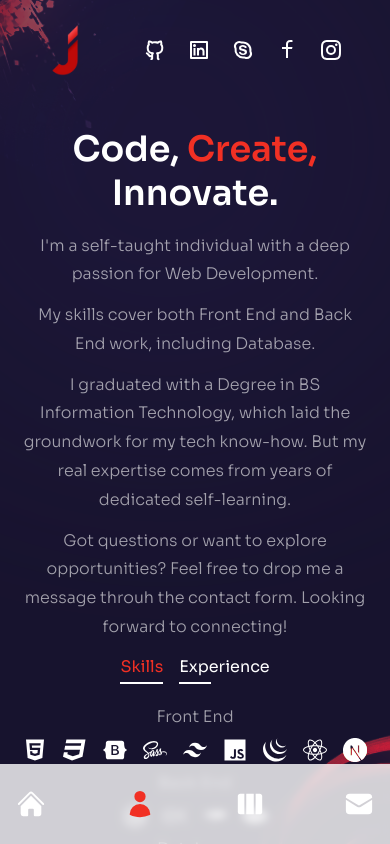
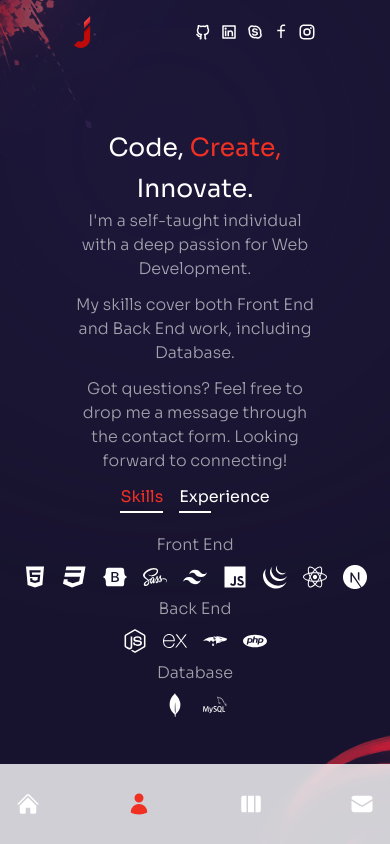
Before and after one commit to joemar-ceneza/react-portfolio, a Next.js app: page /about in a window 390 px wide. Built offline with nearby package versions, Linux system fonts and the light colour scheme.

Commit message:
Fix responsive design

```diff
--- a/components/Header.js
+++ b/components/Header.js
@@ -10,11 +10,12 @@ import Socials from "../components/Socials";
 export default function Header() {
   return (
     <header className="absolute w-full flex items-center px-0 xl:px-0 xl:h-[100px] z-30">
-      <div className="container mx-auto">
-        <div className="flex flex-row lg:flex-row justify-between items-center gap-y-6">
+      <div className="container mx-auto p-0">
+        <div className="flex flex-row justify-between items-center gap-x-6">
           {/* py-8 */}
           {/* logo */}
           <Link href={"/"}>
+            <div className="relative w-16 xl:w-[100px]">
               <Image
                 src={"/logo.png"}
                 width={100}
@@ -22,6 +23,7 @@ export default function Header() {
                 alt=""
                 priority={true}
               />
+            </div>
           </Link>
           {/* socials */}
           <Socials />
--- a/components/Nav.js
+++ b/components/Nav.js
@@ -38,13 +38,13 @@ export default function Nav() {
   return (
     <nav className="flex flex-col items-center xl:justify-center gap-y-4 fixed h-max bottom-0 mt-auto xl:right-[2%] top-0 w-full xl:w-16 xl:max-w-md xl:h-screen z-40">
       {/* {inner} */}
-      <div className="flex w-full xl:flex-col items-center justify-between xl:justify-center gap-y-10 px-4 md:px-40 xl:px-0 h-[80px] xl:h-max py-8 bg-white/80 backdrop-blur-sm text-3xl xl:text-xl xl:rounded-full">
+      <div className="flex w-full xl:flex-col items-center justify-between xl:justify-center gap-y-10 px-4 md:px-40 xl:px-0 h-[50px] xxxs:h-[80px] xl:h-max py-0 xxxs:py-8 bg-white/80 backdrop-blur-sm text-3xl xl:text-xl xl:rounded-full">
         {navData.map((link, index) => {
           return (
             <Link
               className={`${
                 link.path === pathname && "text-accent"
-              } relative flex items-center group hover:text-accent transition-all duration-300`}
+              } relative flex items-center group hover:text-accent transition-all duration-300 text-[20px] xxxs:text-2xl`}
               href={link.path}
               key={index}>
               {/* tooltip */}
--- a/components/ProjectsBtn.js
+++ b/components/ProjectsBtn.js
@@ -12,8 +12,7 @@ export default function ProjectsBtn() {
     <div className="mx-auto xl:mx-0">
       <Link
         href={"/work"}
-        className="relative w-[185px] h-[185px] flex justify-center items-center bg-circleStar bg-cover bg-no-repeat group"
-      >
+        className="relative w-[184px] h-[185px] flex justify-center items-center bg-circleStar bg-cover bg-no-repeat group">
         <Image
           src={"/rounded-text.png"}
           width={141}
--- a/components/Socials.js
+++ b/components/Socials.js
@@ -12,7 +12,7 @@ import {
 
 export default function Socials() {
   return (
-    <div className="flex items-center gap-x-5 text-2xl pr-8">
+    <div className="flex items-center gap-x-2 xxs:gap-x-5 text-lg xxs:text-2xl pr-6">
       <Link
         href={"https://github.com/joemar-ceneza"}
         target="_blank"
--- a/components/TopLeftImg.js
+++ b/components/TopLeftImg.js
@@ -3,7 +3,7 @@ import Image from "next/image";
 
 export default function TopLeftImg() {
   return (
-    <div className="absolute left-0 top-0 mix-blend-color-dodge z-10 w-[200px] xl:w-[400px] opacity-50">
+    <div className="absolute left-0 top-0 mix-blend-color-dodge z-10 w-[200px] xl:w-[400px] opacity-20 xxxs:opacity-50">
       <Image src="/top-left-img.png" width={350} height={350} alt="" />
     </div>
   );
--- a/components/WorkSlider.js
+++ b/components/WorkSlider.js
@@ -97,7 +97,7 @@ export default function WorkSlider() {
         clickable: true,
       }}
       modules={[Pagination]}
-      className="h-[280px] sm:h-[530px]">
+      className="h-[200px] xxxs:h-[280px] sm:h-[530px]">
       {workSlides.slides.map((slide, index) => {
         return (
           <SwiperSlide key={index}>
--- a/pages/about/index.js
+++ b/pages/about/index.js
@@ -129,7 +129,7 @@ import CountUp from "react-countup";
 export default function About() {
   const [index, setIndex] = useState(0);
   return (
-    <div className="h-full bg-primary/30 py-32 text-center xl:text-left">
+    <div className="h-full bg-primary/30 py-20 xxxs:py-32 text-center xl:text-left">
       <Circles />
       {/* avatar img */}
       {/* <motion.div
@@ -149,7 +149,7 @@ export default function About() {
             initial="hidden"
             animate="show"
             exit="hidden"
-            className="h2">
+            className="text-[25px] xl:h2">
             Code, <span className="text-accent">Create, </span>Innovate.
           </motion.h2>
           <motion.p
@@ -157,7 +157,7 @@ export default function About() {
             initial="hidden"
             animate="show"
             exit="hidden"
-            className="max-w-[500px] mx-auto xl:mx-0 mb-3 px-2 xl:px-0">
+            className="max-w-[500px] mx-auto xl:mx-0 mb-3 px-2 xl:px-0 text-[12px] xxxs:text-base">
             {/* mb-6 xl:mb-12 */}
             I&apos;m a self-taught individual with a deep passion for Web
             Development.
@@ -167,28 +167,18 @@ export default function About() {
             initial="hidden"
             animate="show"
             exit="hidden"
-            className="max-w-[500px] mx-auto xl:mx-0 mb-3 px-2 xl:px-0">
+            className="max-w-[500px] mx-auto xl:mx-0 mb-3 px-2 xl:px-0 text-[12px] xxxs:text-base">
             My skills cover both Front End and Back End work, including
             Database.
-          </motion.p>
-          <motion.p
-            variants={fadeIn("right", 0.6)}
-            initial="hidden"
-            animate="show"
-            exit="hidden"
-            className="max-w-[500px] mx-auto xl:mx-0 mb-3 px-2 xl:px-0">
-            I graduated with a Degree in BS Information Technology, which laid
-            the groundwork for my tech know-how. But my real expertise comes
-            from years of dedicated self-learning.
           </motion.p>
           <motion.p
             variants={fadeIn("right", 0.7)}
             initial="hidden"
             animate="show"
             exit="hidden"
-            className="max-w-[500px] mx-auto xl:mx-0 mb-3 px-2 xl:px-0">
-            Got questions or want to explore opportunities? Feel free to drop me
-            a message throuh the contact form. Looking forward to connecting!
+            className="max-w-[500px] mx-auto xl:mx-0 mb-3 px-2 xl:px-0 text-[12px] xxxs:text-base">
+            Got questions? Feel free to drop me a message through the contact
+            form. Looking forward to connecting!
           </motion.p>
           {/* counters */}
           <motion.div
@@ -251,7 +241,7 @@ export default function About() {
                   className={`${
                     index === itemIndex &&
                     "text-accent after:w-[100%] after:bg-red-600 after:transition-all after:duration-300"
-                  } cursor-pointer capitalize xl:text-lg relative after:w-8 after:h-[2px] after:bg-white after:absolute after:-bottom-1 after:left-0`}
+                  } cursor-pointer capitalize xl:text-lg relative after:w-8 after:h-[2px] after:bg-white after:absolute after:-bottom-1 after:left-0 text-[12px] xxxs:text-base`}
                   onClick={() => setIndex(itemIndex)}>
                   {item.title}
                 </div>
@@ -264,18 +254,24 @@ export default function About() {
                 <div
                   key={itemIndex}
                   className="flex-1 flex flex-col md:flex-row max-w-max gap-x-2 items-center text-white/60">
-                  <div className="font-light mb-2 md:mb-0">{item.title}</div>
-                  <div className="hidden md:flex">-</div>
-                  <div>{item.stage}</div>
+                  <div className="font-light mb-2 md:mb-0 text-[12px] xxxs:text-base">
+                    {item.title}
+                  </div>
+                  <div className="hidden md:flex text-[12px] xxxs:text-base">
+                    -
+                  </div>
+                  <div className="text-[12px] xxxs:text-base">{item.stage}</div>
                   <div className="flex gap-x-4">
                     {item.icons?.map((icon, itemIndex) => {
                       return (
-                        <div key={itemIndex} className="text-2xl text-white">
+                        <div
+                          key={itemIndex}
+                          className="text-sm xxxs:text-2xl text-white">
                           <div className="has-tooltip">
                             <span className="tooltip rounded shadow-lg p-1 bg-neutral-900 text-red-500 -mt-8 text-xs">
                               {icon.tooltip}
                             </span>
-                            {icon.icon}
+                            <div>{icon.icon}</div>
                           </div>
                         </div>
                       );
--- a/pages/index.js
+++ b/pages/index.js
@@ -24,7 +24,7 @@ export default function home() {
             initial="hidden"
             animate="show"
             exit="hidden"
-            className="h1">
+            className="text-[25px] xl:h1">
             Hi! I am Joemar, <br />
             <span className="text-accent">A Web Developer.</span>
           </motion.h1>
@@ -34,7 +34,7 @@ export default function home() {
             initial="hidden"
             animate="show"
             exit="hidden"
-            className="max-w-sm xl:max-w-xl mx-auto xl:mx-0 mb-10 xl:mb-16">
+            className="max-w-sm xl:max-w-xl mx-auto xl:mx-0 mb-10 xl:mb-16 text-[12px] xxxs:text-base">
             I thrive on coding and creativity, aiming to build a solid path in
             the world of <span className="text-accent">Web Development.</span>
           </motion.p>
--- a/pages/work/index.js
+++ b/pages/work/index.js
@@ -20,7 +20,7 @@ export default function Work() {
               initial="hidden"
               animate="show"
               exit="hidden"
-              className="h2 xl:mt-12">
+              className="text-[25px] xl:h2 xl:mt-12">
               My projects
               {/* <span className="text-accent">.</span> */}
             </motion.h2>
@@ -29,7 +29,7 @@ export default function Work() {
               initial="hidden"
               animate="show"
               exit="hidden"
-              className="mb-4 max-w-[400px] mx-auto lg:mx-0">
+              className="mb-4 max-w-[400px] mx-auto lg:mx-0 text-[12px] xxxs:text-base">
               Check out some of the projects I&apos;ve been working on!
               They&apos;re a great way to see my skills in action.
             </motion.p>
--- a/styles/globals.css
+++ b/styles/globals.css
@@ -36,10 +36,10 @@
   }
   .btn,
   .input {
-    @apply h-[52px];
+    @apply h-[42px];
   }
   .input {
-    @apply w-full h-[52px] rounded-lg pl-6;
+    @apply w-full h-[42px] rounded-lg pl-6;
   }
   .input,
   .textarea {
--- a/tailwind.config.js
+++ b/tailwind.config.js
@@ -15,6 +15,8 @@ module.exports = {
       },
     },
     screens: {
+      xxxs: "290px",
+      xxs: "480px",
       sm: "640px",
       md: "768px",
       lg: "960px",
```
Also changed, not shown: pages/contact/index.js (+6 -6 lines). Lines whose indentation alone changed are shown as unchanged.
